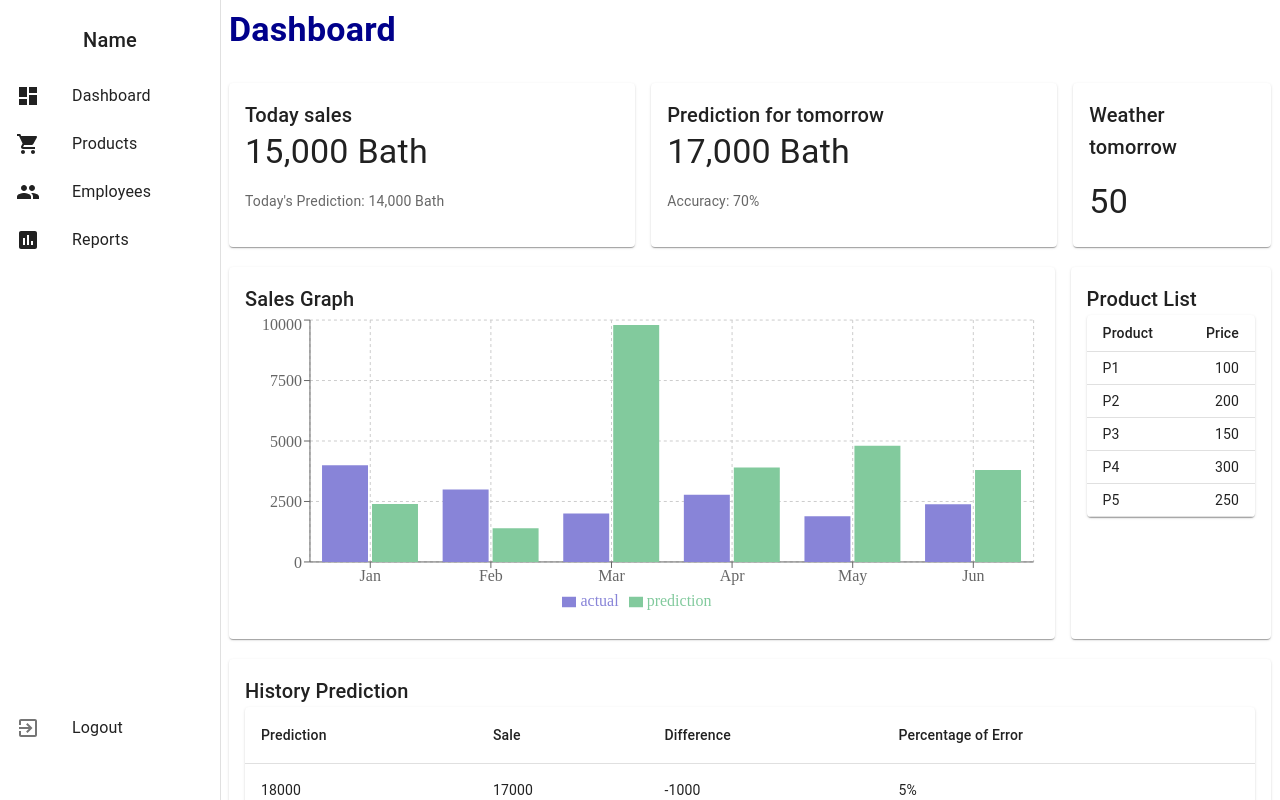
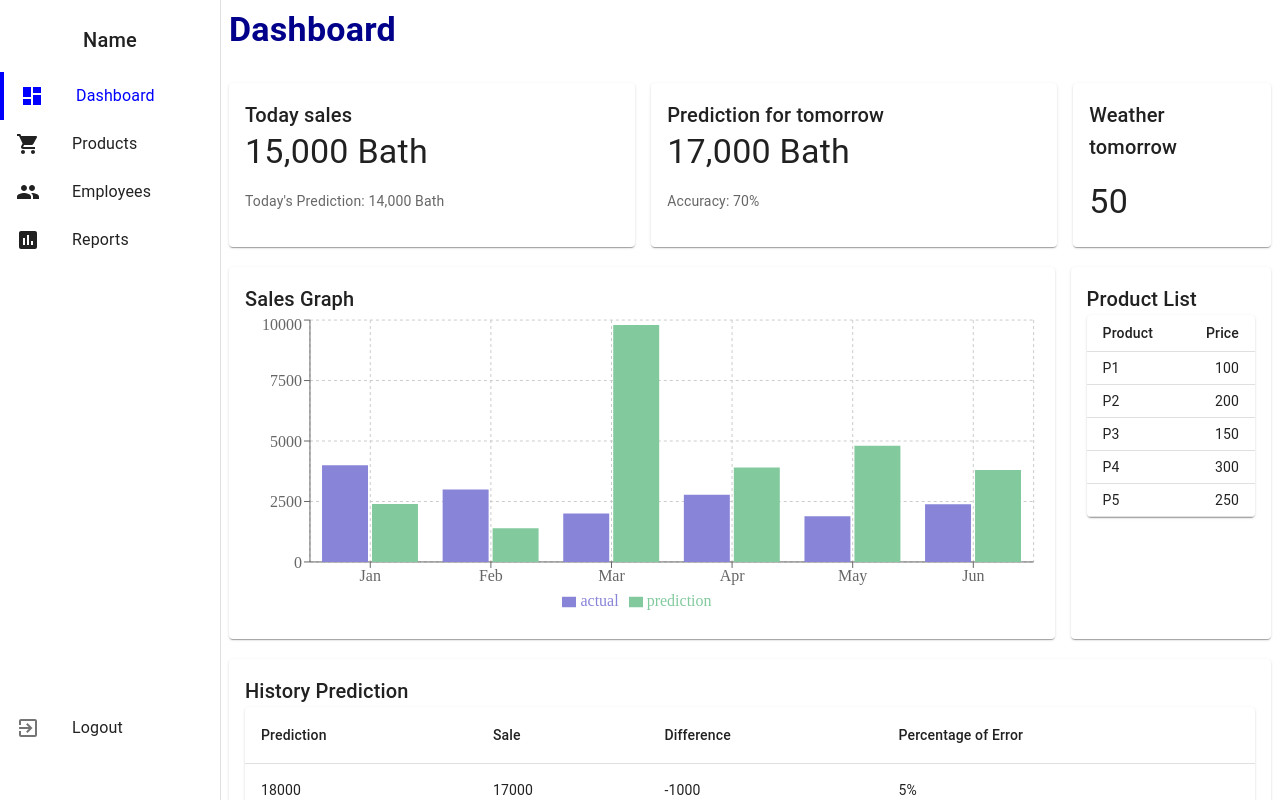
Before and after one commit to tanaphatr/Termproject, a React (Vite) app in the folder PJfont/: page /dashboard in a window 1280 px wide. Shown: the top 800 px of the page. Built offline with nearby package versions, Linux system fonts and the light colour scheme.

Commit message:
Side bar

```diff
--- a/PJfont/src/Tool/Sidebar.jsx
+++ b/PJfont/src/Tool/Sidebar.jsx
@@ -1,13 +1,18 @@
-import React, { useState } from 'react';
+import React, { useState, useEffect } from 'react';
 import { styled } from '@mui/material/styles';
 import { Drawer, List, ListItem, ListItemIcon, ListItemText, Box, Typography } from '@mui/material';
 import { Dashboard as DashboardIcon, ShoppingCart, People, Assessment, ExitToApp } from '@mui/icons-material';
-import { useNavigate } from 'react-router-dom';
+import { useNavigate, useLocation } from 'react-router-dom';
 
 function Sidebar() {
     const drawerWidth = 220;
     const navigate = useNavigate();
-    const [selectedItem, setSelectedItem] = useState('/dashboard'); // Default selected path
+    const location = useLocation();
+    const [selectedItem, setSelectedItem] = useState('/dashboard');
+
+    useEffect(() => {
+        setSelectedItem(location.pathname);
+    }, [location]);
 
     const DrawerStyled = styled(Drawer)(() => ({
         width: drawerWidth,
@@ -35,14 +40,12 @@ function Sidebar() {
                 </Box>
                 <Box sx={{ flexGrow: 1, marginTop: 1 }}>
                     <List>
-                        {/* icon and name tool  */}
                         {[
-                            { text: 'Dashboard', icon: <DashboardIcon />, path: '/Dashboard' },
-                            { text: 'Products', icon: <ShoppingCart />, path: '/Products' },
-                            { text: 'Employees', icon: <People />, path: '/Employees' },
-                            { text: 'Reports', icon: <Assessment />, path: '/Reports' },
+                            { text: 'Dashboard', icon: <DashboardIcon />, path: '/dashboard' },
+                            { text: 'Products', icon: <ShoppingCart />, path: '/products' },
+                            { text: 'Employees', icon: <People />, path: '/employees' },
+                            { text: 'Reports', icon: <Assessment />, path: '/reports' },
                         ].map(({ text, icon, path }) => (
-                            // set color when select
                             <ListItem
                                 button
                                 key={text}
@@ -53,7 +56,6 @@ function Sidebar() {
                                         color: selectedItem === path ? 'blue' : 'inherit',
                                     },
                                     '&:hover': {
-                                        // Optional: You can define a hover effect here
                                     },
                                     borderLeft: selectedItem === path ? '4px solid blue' : 'none',
                                 }}
@@ -64,7 +66,6 @@ function Sidebar() {
                         ))}
                     </List>
                 </Box>
-                {/* Logout button */}
                 <List>
                     <ListItem button key="Logout" sx={{ marginBottom: 5 }}>
                         <ListItemIcon><ExitToApp /></ListItemIcon>
```
